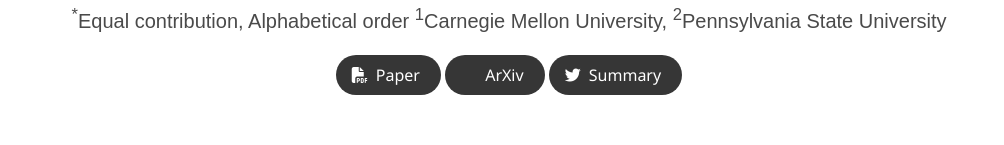
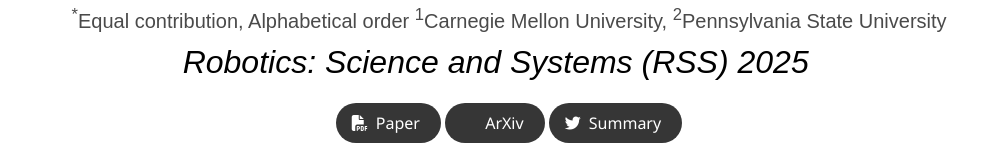
Before and after one commit to LeCAR-Lab/flying_hand, a plain HTML site: page index.html in a window 1280 px wide. Shown: the part 368-513 px from the top of the page, without its empty margins (131-1135 px from the left). Drawn offline with nearby package versions, Linux system fonts and the light colour scheme; some icons are missing; a web font is replaced by a local one.

Commit message:
update RSS info

```diff
--- a/index.html
+++ b/index.html
@@ -57,7 +57,10 @@
                 </div>
               </span>
             </div>
-
+            <div class="is-size-3 publication-authors">
+              <!-- make a Italic font -->
+              <i style="color:rgb(0, 0, 0);">Robotics: Science and Systems (RSS) 2025</i> &nbsp;&nbsp;
+            </div>
             <!-- <div class="is-size-4 publication-authors">
               <b style="color:rgb(255, 100, 100);">Best Systems Paper Award Finalist (top 3)</b>
             </div> -->
```
